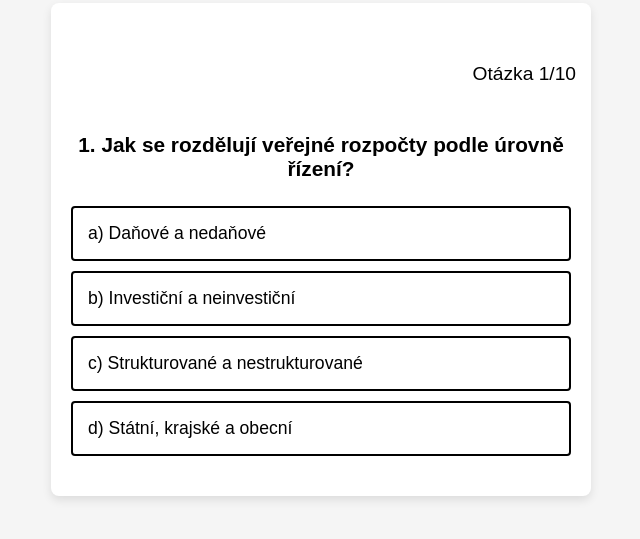
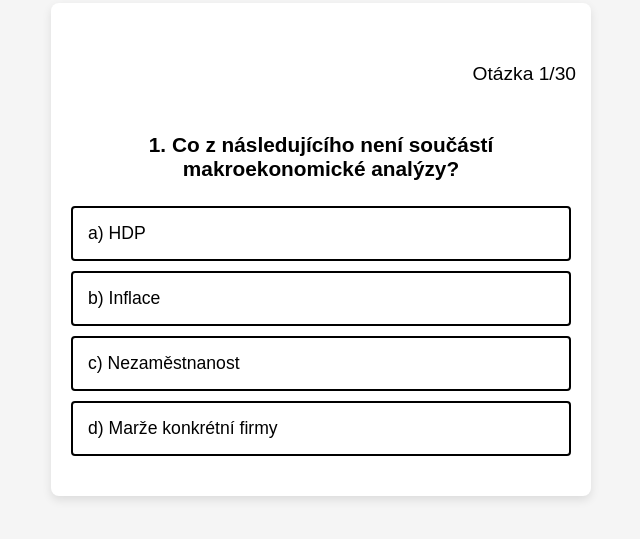
Before and after one commit to thekingKING15/makro-kviz, a plain HTML site: page index.html in a window 1280 px wide. Shown: the part 151-690 px from the top of the page, without its empty margins (319-959 px from the left). Drawn offline with Linux system fonts and the light colour scheme.

Commit message:
Update index.html
+20 questions (1-30)

```diff
--- a/index.html
+++ b/index.html
@@ -43,7 +43,28 @@
       { question: "Mezi makroekonomické cíle nepatří:", options: ["Cenová stabilita", "Zvýšení zisku jednoho podniku", "Rovnováha v platební bilanci", "Ekonomický růst"], answerText: "Zvýšení zisku jednoho podniku" },
       { question: "Jak se rozdělují veřejné rozpočty podle úrovně řízení?", options: ["Státní, krajské a obecní", "Investiční a neinvestiční", "Strukturované a nestrukturované", "Daňové a nedaňové"], answerText: "Státní, krajské a obecní" },
       { question: "Která situace nastává při poklesu autonomních výdajů?", options: ["Multiplikátor se zvyšuje", "Potenciální produkt roste", "Rovnovážný výstup klesá", "Zvyšuje se AD"], answerText: "Rovnovážný výstup klesá" },
-      { question: "Co je \"centrální banka\"?", options: ["Instituce, která řídí měnovou politiku státu", "Banka, která poskytuje hypotéky", "Státní rozpočtová organizace", "Obchodní banka s největším ziskem"], answerText: "Instituce, která řídí měnovou politiku státu" }
+      { question: "Co je \"centrální banka\"?", options: ["Instituce, která řídí měnovou politiku státu", "Banka, která poskytuje hypotéky", "Státní rozpočtová organizace", "Obchodní banka s největším ziskem"], answerText: "Instituce, která řídí měnovou politiku státu" },
+      { question: "Co z následujícího není součástí makroekonomické analýzy?", options: ["HDP", "Inflace", "Nezaměstnanost", "Marže konkrétní firmy"], answerText: "Marže konkrétní firmy" },
+      { question: "Který cenový index se nejčastěji používá k měření inflace?", options: ["Index průmyslové produkce", "Index spotřebitelských cen (CPI)", "Deflátor exportu", "Index životní úrovně"], answerText: "Index spotřebitelských cen (CPI)" },
+      { question: "Jak se nazývá situace, kdy příjmy státu převyšují výdaje?", options: ["Fiskální deficit", "Monetární rovnováha", "Rozpočtová rovnováha", "Rozpočtový přebytek"], answerText: "Rozpočtový přebytek" },
+      { question: "Který faktor může ovlivnit frekvenci a hloubku hospodářských cyklů?", options: ["Počet obyvatel", "Efektivita hospodářské politiky", "Úrovně mzdy", "Zahraniční obchod"], answerText: "Efektivita hospodářské politiky" },
+      { question: "K čemu slouží státní rozpočet?", options: ["K evidenci devizových operací", "K financování činností státu a plnění jeho funkcí", "K evidenci obchodních transakcí", "K měření inflace"], answerText: "K financování činností státu a plnění jeho funkcí" },
+      { question: "Jaký je čistý domácí produkt (ČDP)?", options: ["650", "824", "1034", "1091"], answerText: "1034" },
+      { question: "Co je hlavním cílem měnové politiky?", options: ["Zvýšit export", "Zajištění cenové stability", "Snížení vládních výdajů", "Zvýšení daní"], answerText: "Zajištění cenové stability" },
+      { question: "Jaké riziko vzniká při příliš rychlé tvorbě peněz komerčními bankami?", options: ["Snížení zaměstnanosti", "Růst inflace", "Deflace", "Růst úspor"], answerText: "Růst inflace" },
+      { question: "Jaká je hlavní příčina frikční nezaměstnanosti?", options: ["Strukturální změny v ekonomice", "Pokles agregátní poptávky", "Dobrovolná změna zaměstnání nebo vstup na trh práce", "Zánik průmyslových zón"], answerText: "Dobrovolná změna zaměstnání nebo vstup na trh práce" },
+      { question: "Který z následujících je hlavní ukazatel inflace v ČR?", options: ["Index cen výrobců", "Index spotřebitelských cen (CPI)", "HDP deflátor", "Index průmyslu"], answerText: "Index spotřebitelských cen (CPI)" },
+      { question: "Jak vypadá funkce agregátních výdajů (AD)?", options: ["AD = 786 + 0,79Y", "AD = 1285 + 0,73Y", "AD = 1305 + 0,79Y", "AD = 499 + 0,79Y"], answerText: "AD = 1285 + 0,73Y" },
+      { question: "Pokud dochází k poklesu investic, výsledkem je:", options: ["Nárust SAS", "Růst AD", "Růst exportu", "Pokles AD a rovnovážného výstupu"], answerText: "Pokles AD a rovnovážného výstupu" },
+      { question: "Kdy nastává plná zaměstnanost?", options: ["Když je míra nezaměstnanosti pod 1 %", "Když nezaměstnanost odpovídá přirozené míře", "Když všichni mají práci", "Když stát garantuje práci"], answerText: "Když nezaměstnanost odpovídá přirozené míře" },
+      { question: "Který faktor NEvede k posunu AD?", options: ["Změna důvěry spotřebitelů", "Změna exportu", "Změna investic", "Změna cenové hladiny"], answerText: "Změna cenové hladiny" },
+      { question: "Co způsobí stagflaci v modelu AS-AD?", options: ["Pád cen", "Růst exportu", "Monetární expanze", "Negativní nabídkový šok"], answerText: "Negativní nabídkový šok" },
+      { question: "Co může být důsledkem cla na dovoz zboží?", options: ["Růst exportu", "Zvýšení ceny dovozového zboží", "Snížení inflace", "Pokles cen pro spotřebitele"], answerText: "Zvýšení ceny dovozového zboží" },
+      { question: "Co může být důsledkem příliš restriktivní fiskální politiky?", options: ["Zvýšení inflace", "Růst nezaměstnanosti", "Pokles HDP", "Růst soukromé spotřeby"], answerText: "Růst nezaměstnanosti" },
+      { question: "Který cíl nepatří mezi stabilizační funkce státu?", options: ["Cenová stabilita", "Růst HDP", "Zvýšení nerovnosti", "Vysoká zaměstnanost"], answerText: "Zvýšení nerovnosti" },
+      { question: "Který z těchto typů nezaměstnanosti je způsoben pohybem pracovníků mezi zaměstnáními?", options: ["Frikční", "Strukturální", "Cyklická", "Skrytá"], answerText: "Frikční" },
+      { question: "Jaký dopad má zvýšení daní na agregátní poptávku?", options: ["Poptávka se zvyšuje", "Poptávka roste jen u exportérů", "Nemá žádný vliv", "Poptávka se snižuje"], answerText: "Poptávka se snižuje" }
+
     ];
 
     function shuffle(array) {
```
